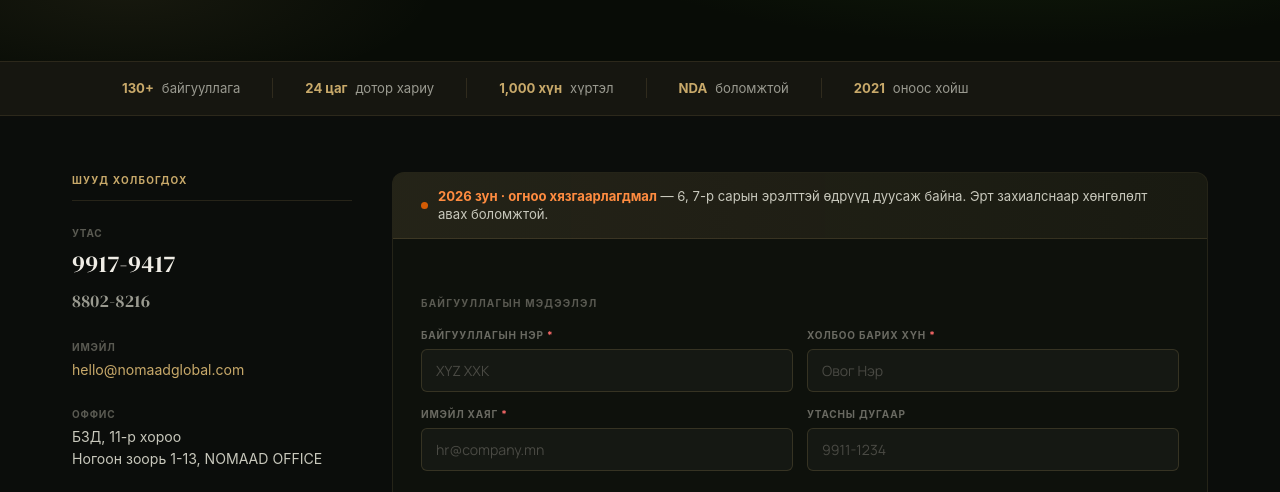
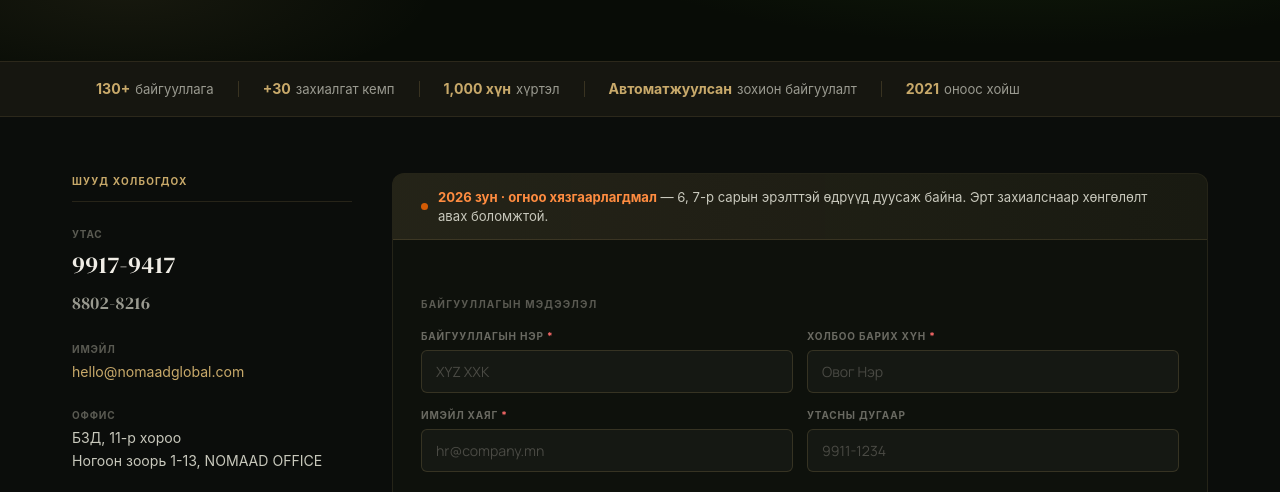
Before and after one commit to gmunkhuchral-debug/nomaadcamp-site, a plain HTML site: page holboo/index.html in a window 1280 px wide. Shown: the part 288-780 px from the top of the page. Drawn offline with Linux system fonts and the light colour scheme.

Commit message:
Update index.html

```diff
--- a/holboo/index.html
+++ b/holboo/index.html
@@ -95,33 +95,37 @@
 }
 
 .trust-bar-inner {
-  max-width: 1100px;
+  max-width: 1200px;
   margin: 0 auto;
   padding: 0 2rem;
   display: flex;
-  gap: 2rem;
+  gap: 0;
   align-items: center;
-  flex-wrap: wrap;
+  flex-wrap: nowrap;
+  overflow-x: auto;
 }
 
 .trust-item {
   display: flex;
-  align-items: center;
-  gap: 8px;
+  align-items: baseline;
+  gap: 5px;
   font-size: 0.82rem;
   color: #9A9A90;
   white-space: nowrap;
+  padding: 0 1.5rem;
+  flex-shrink: 0;
 }
 
 .trust-item strong {
   color: #C8A96A;
   font-weight: 700;
+  font-size: 0.88rem;
 }
 
 .trust-divider {
   width: 1px;
-  height: 20px;
-  background: rgba(200,169,106,0.15);
+  height: 16px;
+  background: rgba(200,169,106,0.2);
   flex-shrink: 0;
 }
 
@@ -588,11 +592,11 @@
   <div class="trust-bar-inner">
     <div class="trust-item"><strong>130+</strong> байгууллага</div>
     <div class="trust-divider"></div>
-    <div class="trust-item"><strong>24 цаг</strong> дотор хариу</div>
+    <div class="trust-item"><strong>+30</strong> захиалгат кемп</div>
     <div class="trust-divider"></div>
     <div class="trust-item"><strong>1,000 хүн</strong> хүртэл</div>
     <div class="trust-divider"></div>
-    <div class="trust-item"><strong>NDA</strong> боломжтой</div>
+    <div class="trust-item"><strong>Автоматжуулсан</strong> зохион байгуулалт</div>
     <div class="trust-divider"></div>
     <div class="trust-item"><strong>2021</strong> оноос хойш</div>
   </div>
```
